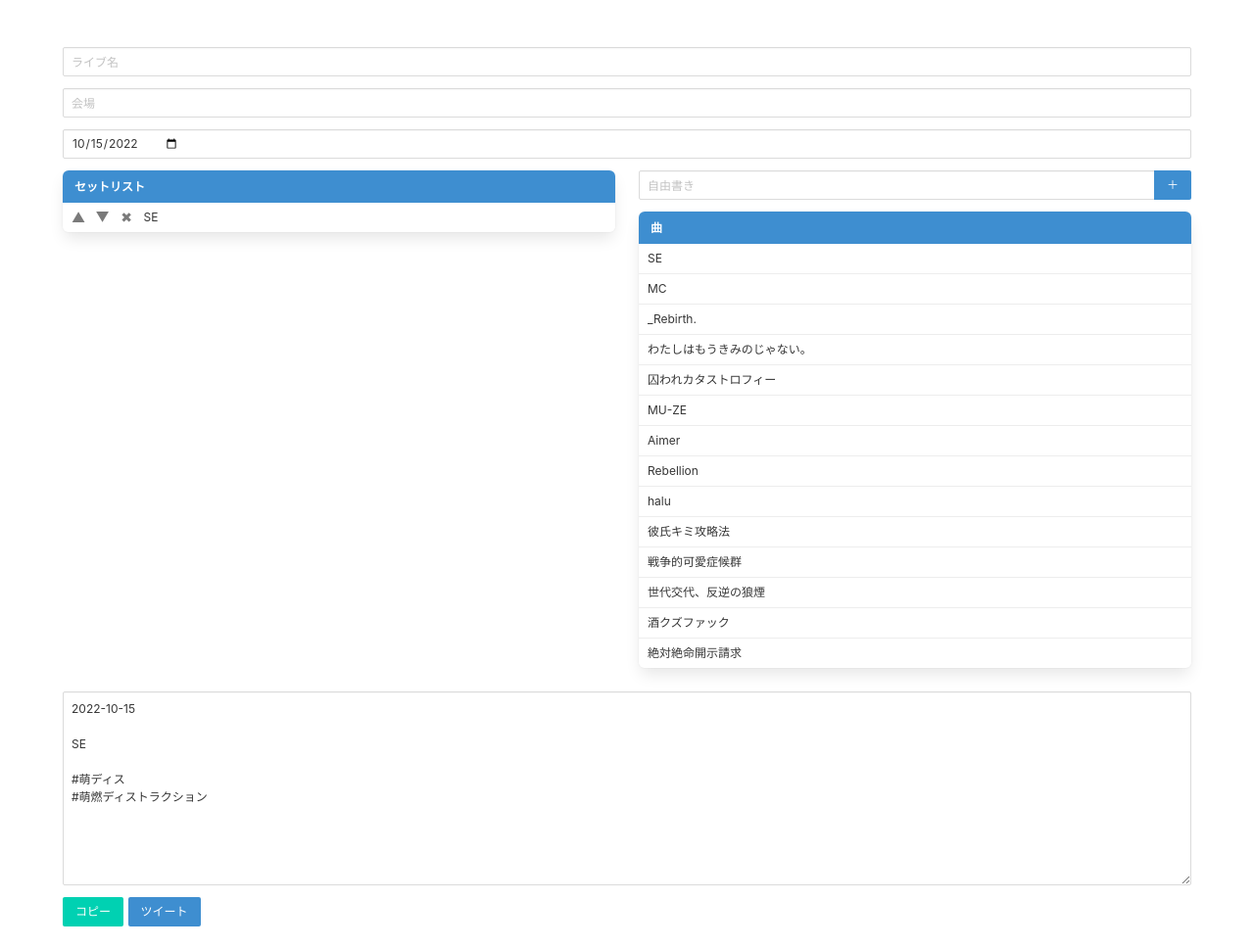
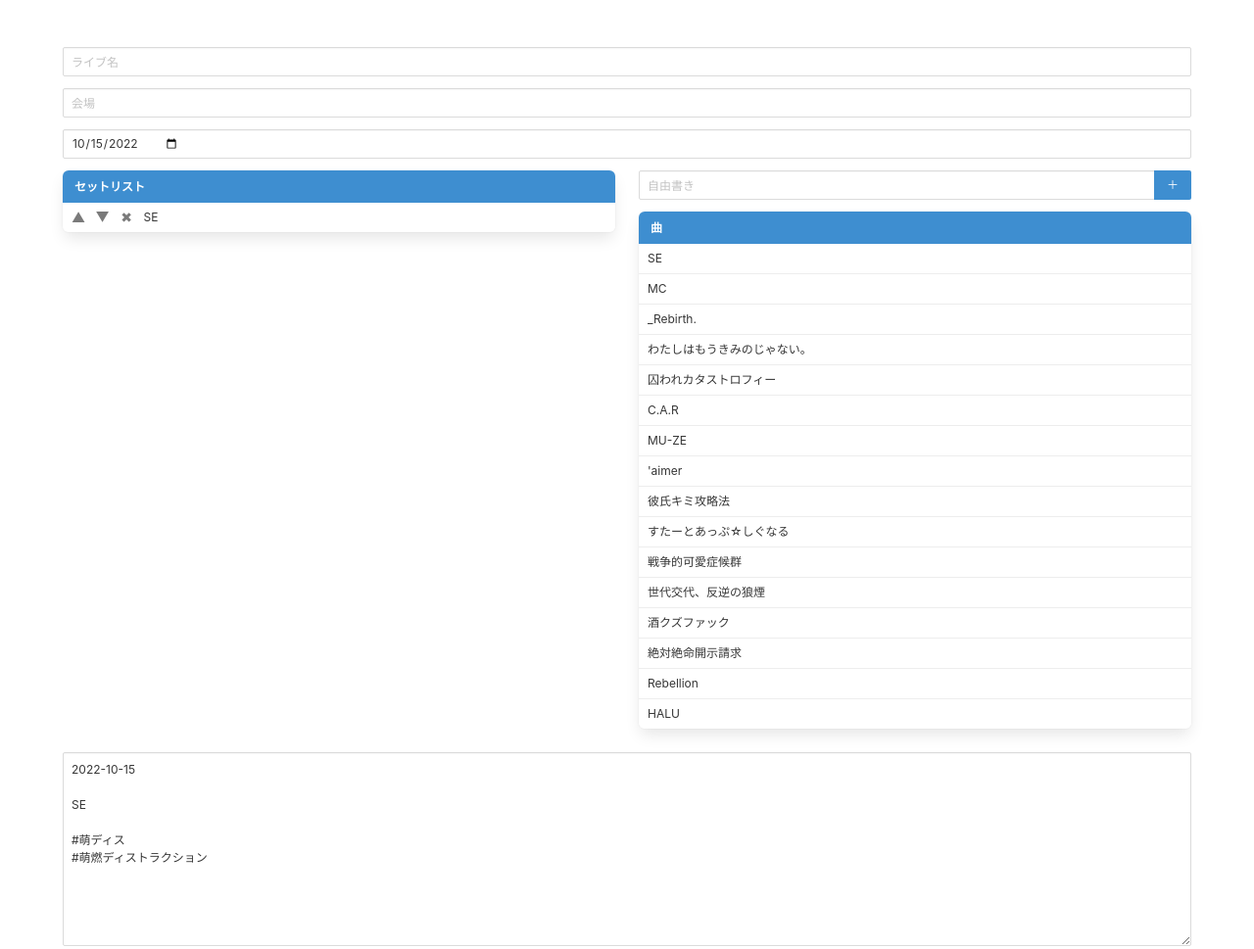
Before and after one commit to nijippoi/setoribu-yumeiro, a plain HTML site: page index.html in a window 1280 px wide. Shown: the top 969 px of the page at 98% size. Drawn offline with nearby package versions, Linux system fonts and the light colour scheme.

Commit message:
曲名の修正1

```diff
--- a/index.html
+++ b/index.html
@@ -93,7 +93,7 @@
     <script>
         const hashTags = ['萌ディス', '萌燃ディストラクション'];
         const relatedAccounts = ['moe_destruction','nana_kumori','amina_minase','tenn_komiya','narua_ngo','renpha_hisaki'];
-        const songs = ['SE', 'MC', '_Rebirth.', 'わたしはもうきみのじゃない。', '囚われカタストロフィー', 'MU-ZE', 'Aimer', 'Rebellion', 'halu', '彼氏キミ攻略法', '戦争的可愛症候群', '世代交代、反逆の狼煙', '酒クズファック', '絶対絶命開示請求'];
+        const songs = ['SE', 'MC', '_Rebirth.', 'わたしはもうきみのじゃない。', '囚われカタストロフィー', 'C.A.R', 'MU-ZE', '\'aimer', '彼氏キミ攻略法', 'すたーとあっぷ☆しぐなる', '戦争的可愛症候群', '世代交代、反逆の狼煙', '酒クズファック', '絶対絶命開示請求', 'Rebellion', 'HALU'];
         function addSong(song) {
             const setlistElem = document.getElementById('setlist');
             // <a class="panel-block setlist is-size-7" data-song="曲名">
```
